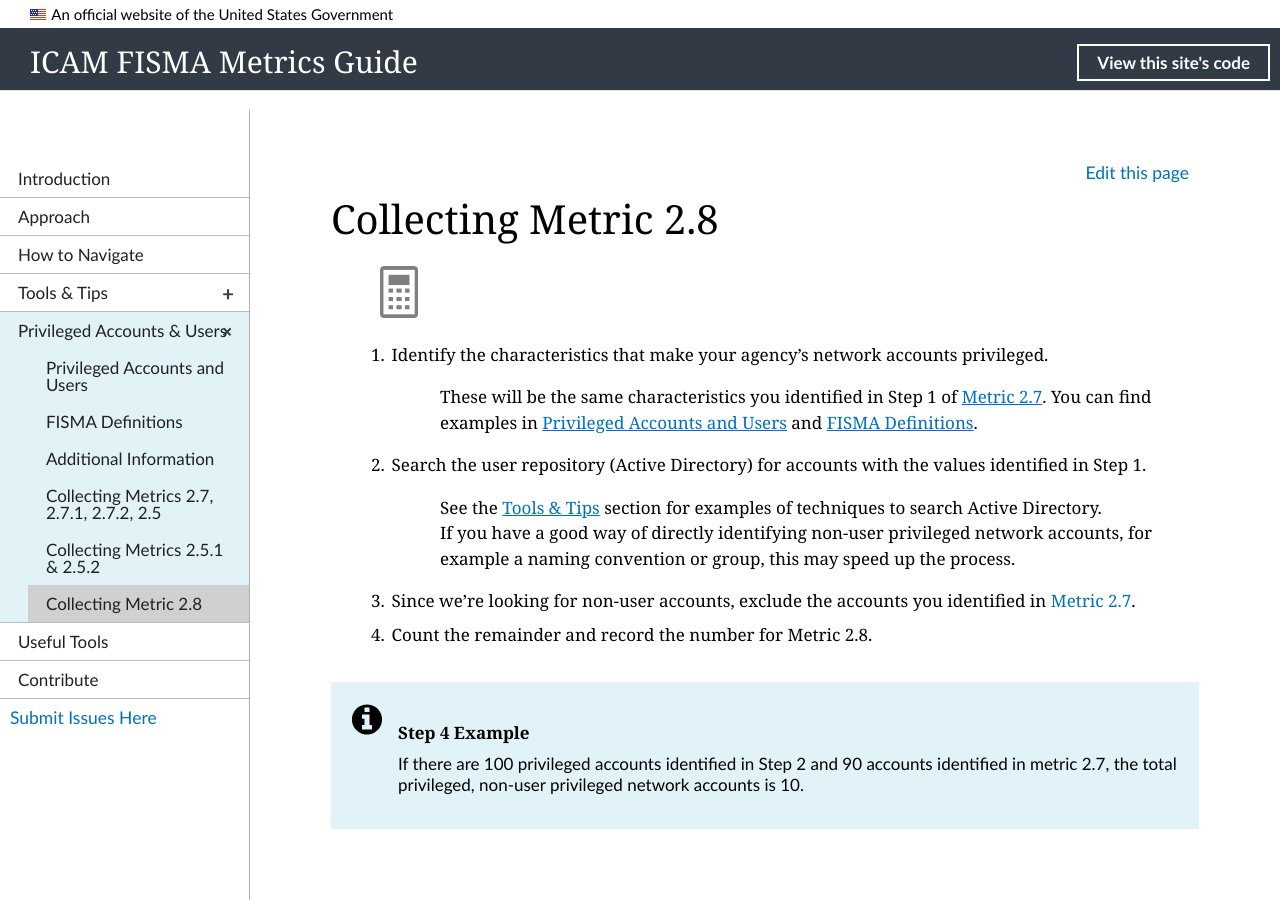
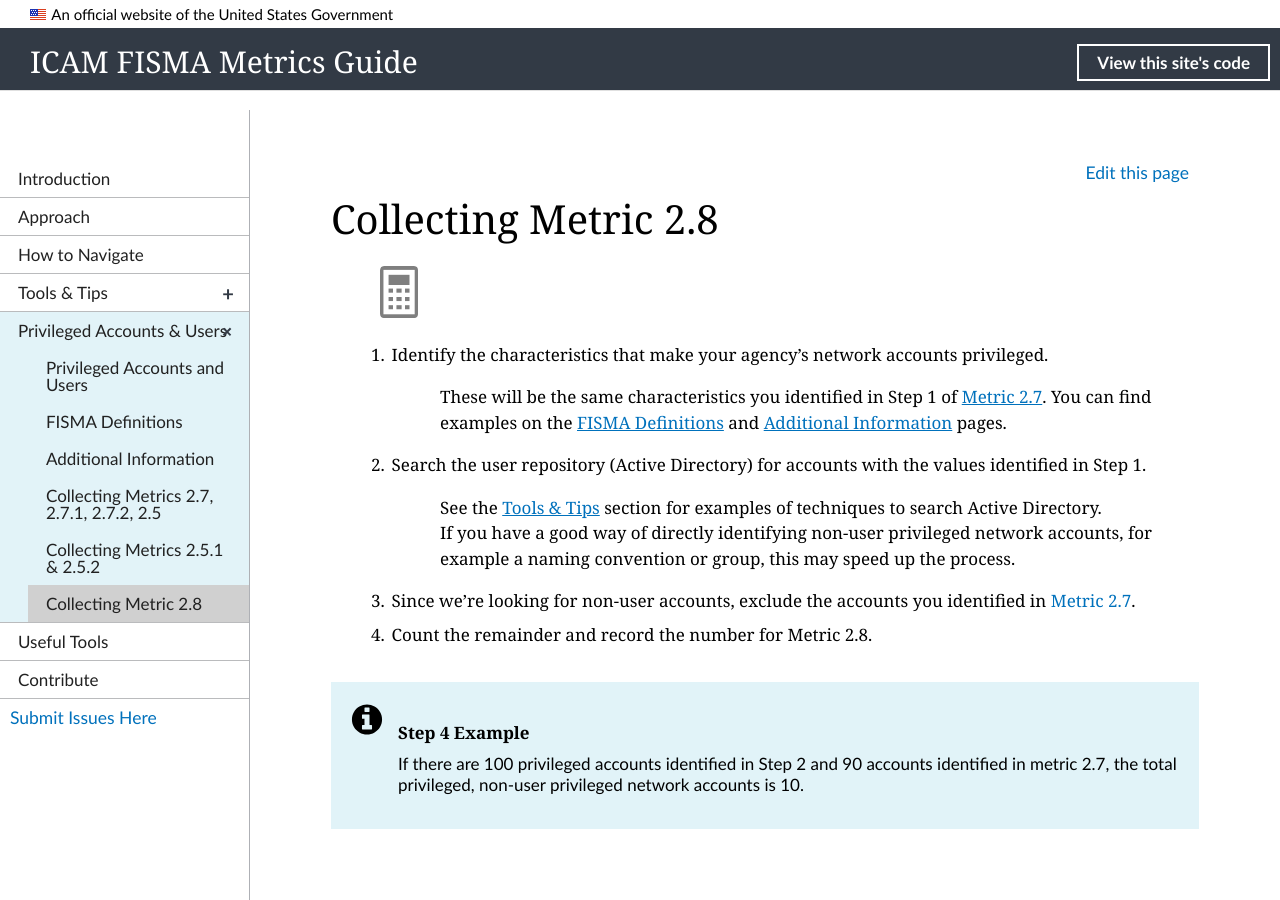
Before and after one commit to GSA/icam-fisma, a Jekyll site: the page built from _priv-mgmt/17_collection-28.md, in a window 1280 px wide and 900 px high. Built offline with Jekyll 4.4.1, drawn with Linux system fonts in a browser that asks for light colours; nearby versions of some CDN libraries.

Commit message:
change links to more info

```diff
--- a/_priv-mgmt/17_collection-28.md
+++ b/_priv-mgmt/17_collection-28.md
@@ -7,7 +7,7 @@ collection: priv-mgmt
 >![Calculator logo](../img/calc.png){:style="width:5%;"}
 
 1. Identify the characteristics that make your agency’s network accounts privileged.
-> These will be the same characteristics you identified in Step 1 of [Metric 2.7](collection-25-27). You can find examples in [Privileged Accounts and Users](main-priv) and [FISMA Definitions](definitions).
+> These will be the same characteristics you identified in Step 1 of [Metric 2.7](collection-25-27). You can find examples on the [FISMA Definitions](definitions) and [Additional Information](more-info) pages.
 2. Search the user repository (Active Directory) for accounts with the values identified in Step 1.
 > See the [Tools & Tips](../tools-tips/searchAD) section for examples of techniques to search Active Directory.\\
 If you have a good way of directly identifying non-user privileged network accounts, for example a naming convention or group, this may speed up the process.
```
